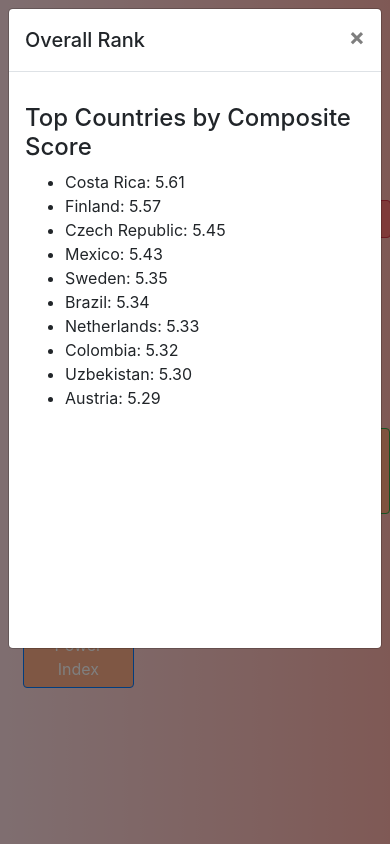
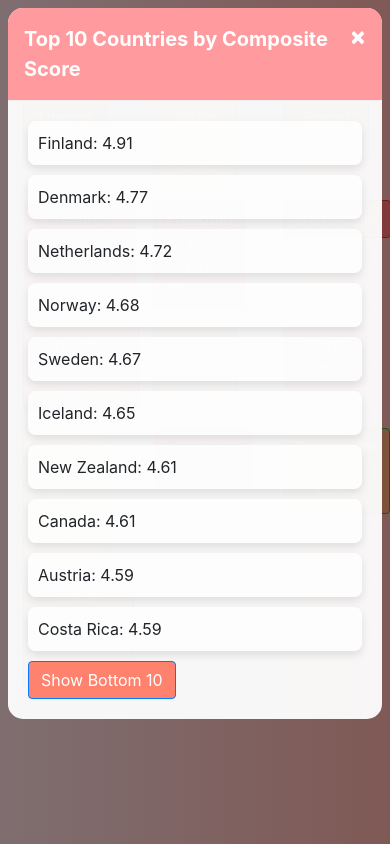
Before and after one commit to JesseRoss001/qualityoflife, a Django app: page / in a window 390 px wide, after a click on "Overall Rank"; the page is wider, and only the part inside the window is pictured. Run offline with Django 5.2, Linux system fonts and the light colour scheme; data comes from the database, SQL or seed files in the repository; some libraries are stand-ins or nearby versions.

Commit message:
Fix layout

```diff
--- a/my_project/views.py
+++ b/my_project/views.py
@@ -1,6 +1,5 @@
 from django.shortcuts import render
 from .models import CountryData
-
 def index(request):
     # Function to calculate composite score
     def calculate_composite_score(country):
@@ -8,9 +7,13 @@ def index(request):
         adjusted_indices = (100 - country.rent_index) + (100 - country.cost_of_living_index) + \
                            (100 - country.cost_of_living_plus_rent_index) + (100 - country.groceries_index) + \
                            (100 - country.restaurant_price_index)
-        indices_score = 0.4 * (adjusted_indices / 100)  # Divided by 500 because there are 5 indices
+        indices_score = 0.4 * (adjusted_indices / 500)  # Divided by 500 because there are 5 indices
         local_score = 0.09 * (country.local_purchasing_power_index / 100)
         return base_score + indices_score + local_score
+
+    # Function to get top and bottom 10 countries for a given field
+    def get_top_bottom_countries(field):
+        return CountryData.objects.order_by('-' + field)[:10], CountryData.objects.order_by(field)[:10]
 
     # Get all countries and calculate their composite score
     all_countries = CountryData.objects.all()
@@ -18,23 +21,30 @@ def index(request):
         country.composite_score = calculate_composite_score(country)
 
     # Sort countries by the new composite score
-    top_countries_by_composite_score = sorted(all_countries, key=lambda x: x.composite_score, reverse=True)[:10]
+    top_countries_by_composite_score, bottom_countries_by_composite_score = sorted(all_countries, key=lambda x: x.composite_score, reverse=True)[:10], sorted(all_countries, key=lambda x: x.composite_score)[:10]
 
     # Preparing data for charts using composite score
-    def prepare_chart_data(top_countries):
+    def prepare_chart_data(top_countries, bottom_countries, field):
         return {
-            'labels': [country.country_or_region for country in top_countries],
-            'data': [country.composite_score for country in top_countries],
+            'top_labels': [country.country_or_region for country in top_countries],
+            'top_data': [getattr(country, field) for country in top_countries],
+            'bottom_labels': [country.country_or_region for country in bottom_countries],
+            'bottom_data': [getattr(country, field) for country in bottom_countries]
         }
 
-    chart_data = {
-        'composite_score': prepare_chart_data(top_countries_by_composite_score),
-        # Other charts can be added here if needed
-    }
+    # Getting top and bottom countries for each category
+    top_bottom_data = {}
+    for field in ['score', 'gdp_per_capita', 'social_support', 'healthy_life_expectancy',
+                  'freedom_to_make_life_choices', 'generosity', 'perceptions_of_corruption',
+                  'cost_of_living_index', 'rent_index', 'cost_of_living_plus_rent_index',
+                  'groceries_index', 'restaurant_price_index', 'local_purchasing_power_index']:
+        top_countries, bottom_countries = get_top_bottom_countries(field)
+        top_bottom_data[field] = prepare_chart_data(top_countries, bottom_countries, field)
 
     context = {
-        'chart_data': chart_data,
+        'chart_data': top_bottom_data,
         'top_countries_by_composite_score': top_countries_by_composite_score,
+        'bottom_countries_by_composite_score': bottom_countries_by_composite_score,
     }
 
     return render(request, 'index.html', context)
--- a/templates/index.html
+++ b/templates/index.html
@@ -109,6 +109,56 @@
             min-width: 200px;
             min-height: 200px;
         }
+
+            /* Universal styling for all lists */
+    ul {
+        list-style-type: none;
+        padding: 0;
+        margin: 0;
+        text-align: left;
+    }
+
+    ul li {
+        background-color: rgba(255, 255, 255, 0.8);
+        margin-bottom: 10px;
+        padding: 10px;
+        border-radius: 8px;
+        box-shadow: 0 4px 8px rgba(0, 0, 0, 0.1);
+        transition: transform 0.3s ease, box-shadow 0.3s ease;
+    }
+
+    ul li:hover {
+        transform: translateY(-5px);
+        box-shadow: 0 6px 12px rgba(0, 0, 0, 0.15);
+    }
+
+    /* Styling for the modal */
+    .modal-content {
+        background-color: rgba(255, 255, 255, 0.95);
+        border-radius: 15px;
+        border: none;
+    }
+
+    .modal-header {
+        border-bottom: 1px solid #eee;
+        background-color: #ff9a9e;
+        color: white;
+        border-top-left-radius: 15px;
+        border-top-right-radius: 15px;
+    }
+
+    .modal-body {
+        padding: 20px;
+    }
+
+    .modal-title {
+        font-weight: bold;
+    }
+
+    .close {
+        color: white;
+        opacity: 1;
+    }
     </style>
 </head>
 
@@ -136,78 +186,96 @@
             <!-- More buttons for other categories... -->
 
             <!-- Overall Rank Modal -->
-            <div class="modal fade" id="overallRankModal" tabindex="-1" role="dialog"
-                aria-labelledby="overallRankModalLabel" aria-hidden="true">
+            <div class="modal fade" id="overallRankModal" tabindex="-1" role="dialog" aria-labelledby="overallRankModalLabel" aria-hidden="true">
                 <div class="modal-dialog" role="document">
                     <div class="modal-content">
                         <div class="modal-header">
-                            <h5 class="modal-title" id="overallRankModalLabel">Overall Rank</h5>
+                            <h5 class="modal-title" id="modalTitle">Top 10 Countries by Composite Score</h5>
                             <button type="button" class="close" data-dismiss="modal" aria-label="Close">
                                 <span aria-hidden="true">&times;</span>
                             </button>
                         </div>
                         <div class="modal-body">
-                            <div class="row mt-3">
-                                <div class="col-md-12">
-                                    <h4>Top Countries by Composite Score</h4>
-                                    <ul id="top-countries-composite-list">
+                            <ul id="topList">
                                 {% for country in top_countries_by_composite_score %}
                                     <li>{{ country.country_or_region }}: {{ country.composite_score|floatformat:2 }}</li>
                                 {% endfor %}
                             </ul>
-                                </div>
-                            </div>
-                            <canvas id="overallRankChart"></canvas>
+                            <ul id="bottomList" style="display: none;">
+                                {% for country in bottom_countries_by_composite_score %}
+                                    <li>{{ country.country_or_region }}: {{ country.composite_score|floatformat:2 }}</li>
+                                {% endfor %}
+                            </ul>
+                            <button id="toggleButton" class="btn btn-primary" onclick="toggleList()">Show Bottom 10</button>
                         </div>
                     </div>
                 </div>
             </div>
-
 <!-- GDP per Capita Modal -->
-            <div class="modal fade" id="gdpModal" tabindex="-1" role="dialog" aria-labelledby="gdpModalLabel"
-                aria-hidden="true">
+<!-- GDP per Capita Modal -->
+<div class="modal fade" id="gdpModal" tabindex="-1" role="dialog" aria-labelledby="gdpModalLabel" aria-hidden="true">
     <div class="modal-dialog" role="document">
         <div class="modal-content">
             <div class="modal-header">
-                            <h5 class="modal-title" id="gdpModalLabel">GDP per Capita</h5>
+                <h5 class="modal-title" id="gdpModalTitle">Top 10 Countries by GDP per Capita</h5>
                 <button type="button" class="close" data-dismiss="modal" aria-label="Close">
                     <span aria-hidden="true">&times;</span>
                 </button>
             </div>
             <div class="modal-body">
-                            Represents the average economic output per person. Higher GDP per capita often correlates
-                            with higher living standards, better health care, and improved access to education.
+                Represents the average economic output per person. Higher GDP per capita often correlates with higher living standards, better health care, and improved access to education.
+                <ul id="gdpTopList">
+                    {% for country in top_gdp %}
+                        <li>{{ country.country_or_region }}: {{ country.gdp_per_capita|floatformat:2 }}</li>
+                    {% endfor %}
+                </ul>
+                <ul id="gdpBottomList" style="display: none;">
+                    {% for country in bottom_gdp %}
+                        <li>{{ country.country_or_region }}: {{ country.gdp_per_capita|floatformat:2 }}</li>
+                    {% endfor %}
+                </ul>
+                <button id="gdpToggleButton" class="btn btn-primary" onclick="toggleGdpList()">Show Bottom 10</button>
             </div>
         </div>
     </div>
 </div>
-
 <div class="col-4 col-md-3 col-lg-2">
-                <!-- Social Support Modal -->
-                <button type="button" class="btn btn-success m-2" data-toggle="modal" data-target="#socialSupportModal">
+    <!-- Social Support Modal Button -->
+    <button type="button" class="btn btn-primary m-2" data-toggle="modal" data-target="#socialSupportModal">
         <i class="fas fa-hands-helping"></i> Social Support
     </button>
+</div>
 
-                <div class="modal fade" id="socialSupportModal" tabindex="-1" role="dialog
-" aria-labelledby="socialSupportModalLabel" aria-hidden="true">
+<!-- Social Support Modal -->
+<div class="modal fade" id="socialSupportModal" tabindex="-1"
+role="dialog" aria-labelledby="socialSupportModalLabel" aria-hidden="true">
 <div class="modal-dialog" role="document">
 <div class="modal-content">
 <div class="modal-header">
-                                <h5 class="modal-title" id="socialSupportModalLabel">Social Support</h5>
+<h5 class="modal-title" id="socialSupportModalTitle">Top 10 Countries by Social Support</h5>
 <button type="button" class="close" data-dismiss="modal" aria-label="Close">
 <span aria-hidden="true">×</span>
 </button>
 </div>
 <div class="modal-body">
-                                Indicates the extent of social safety nets and community support available to
-                                individuals. Strong social support systems contribute to mental well-being and
-                                resilience in times of crisis.
+Indicates the extent of social safety nets and community support available to individuals. Strong social support systems contribute to mental well-being and resilience in times of crisis.
+<ul id="socialSupportTopList">
+{% for country in top_social_support %}
+<li>{{ country.country_or_region }}: {{ country.social_support|floatformat:2 }}</li>
+{% endfor %}
+</ul>
+<ul id="socialSupportBottomList" style="display: none;">
+{% for country in bottom_social_support %}
+<li>{{ country.country_or_region }}: {{ country.social_support|floatformat:2 }}</li>
+{% endfor %}
+</ul>
+<button id="socialSupportToggleButton" class="btn btn-primary" onclick="toggleSocialSupportList()">Show Bottom 10</button>
 </div>
 </div>
 </div>
 
 </div>
-            </div>
+
             <div class="col-4 col-md-3 col-lg-2">
                 <!-- Healthy Life Expectancy Modal -->
                 <button type="button" class="btn btn-warning m-2" data-toggle="modal"
@@ -522,8 +590,66 @@ ModalLabel">Restaurant Price Index</h5>
 
         });
     </script>
+    <script>
+        function toggleList() {
+            var topList = document.getElementById("topList");
+            var bottomList = document.getElementById("bottomList");
+            var toggleButton = document.getElementById("toggleButton");
+            var modalTitle = document.getElementById("modalTitle");
 
+            if (topList.style.display === "none") {
+                topList.style.display = "block";
+                bottomList.style.display = "none";
+                toggleButton.innerText = "Show Bottom 10";
+                modalTitle.innerText = "Top 10 Countries by Composite Score";
+            } else {
+                topList.style.display = "none";
+                bottomList.style.display = "block";
+                toggleButton.innerText = "Show Top 10";
+                modalTitle.innerText = "Bottom 10 Countries by Composite Score";
+            }
+        }
+    </script>
+    <script>
+        function toggleGdpList() {
+            var topList = document.getElementById("gdpTopList");
+            var bottomList = document.getElementById("gdpBottomList");
+            var toggleButton = document.getElementById("gdpToggleButton");
+            var modalTitle = document.getElementById("gdpModalTitle");
 
+            if (topList.style.display === "none") {
+                topList.style.display = "block";
+                bottomList.style.display = "none";
+                toggleButton.innerText = "Show Bottom 10";
+                modalTitle.innerText = "Top 10 Countries by GDP per Capita";
+            } else {
+                topList.style.display = "none";
+                bottomList.style.display = "block";
+                toggleButton.innerText = "Show Top 10";
+                modalTitle.innerText = "Bottom 10 Countries by GDP per Capita";
+            }
+        }
+    </script>
+      <script>
+        function toggleSocialSupportList() {
+            var topList = document.getElementById("socialSupportTopList");
+            var bottomList = document.getElementById("socialSupportBottomList");
+            var toggleButton = document.getElementById("socialSupportToggleButton");
+            var modalTitle = document.getElementById("socialSupportModalTitle");
+
+            if (topList.style.display === "none") {
+                topList.style.display = "block";
+                bottomList.style.display = "none";
+                toggleButton.innerText = "Show Bottom 10";
+                modalTitle.innerText = "Top 10 Countries by Social Support";
+            } else {
+                topList.style.display = "none";
+                bottomList.style.display = "block";
+                toggleButton.innerText = "Show Top 10";
+                modalTitle.innerText = "Bottom 10 Countries by Social Support";
+            }
+        }
+    </script>
         </body>
 
 </html >
```
Lines whose indentation alone changed are shown as unchanged.
